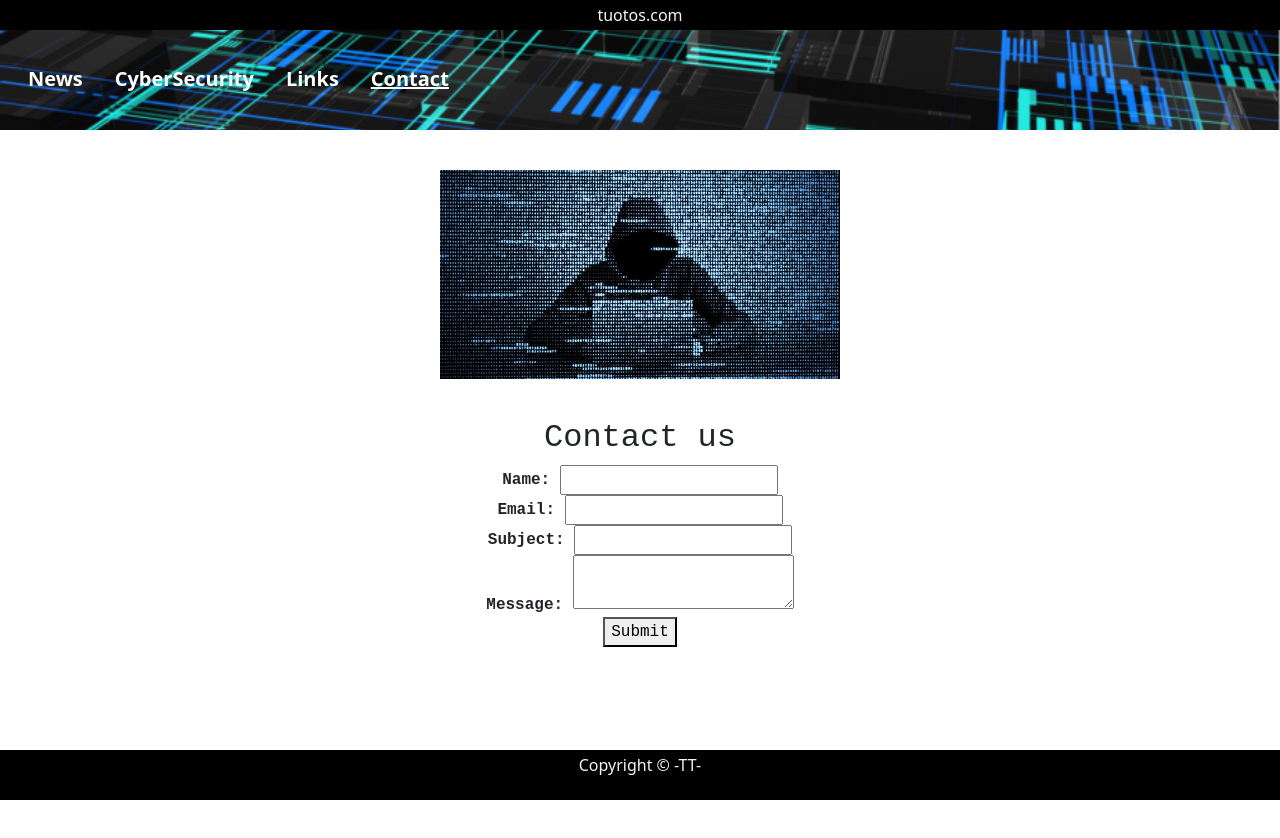
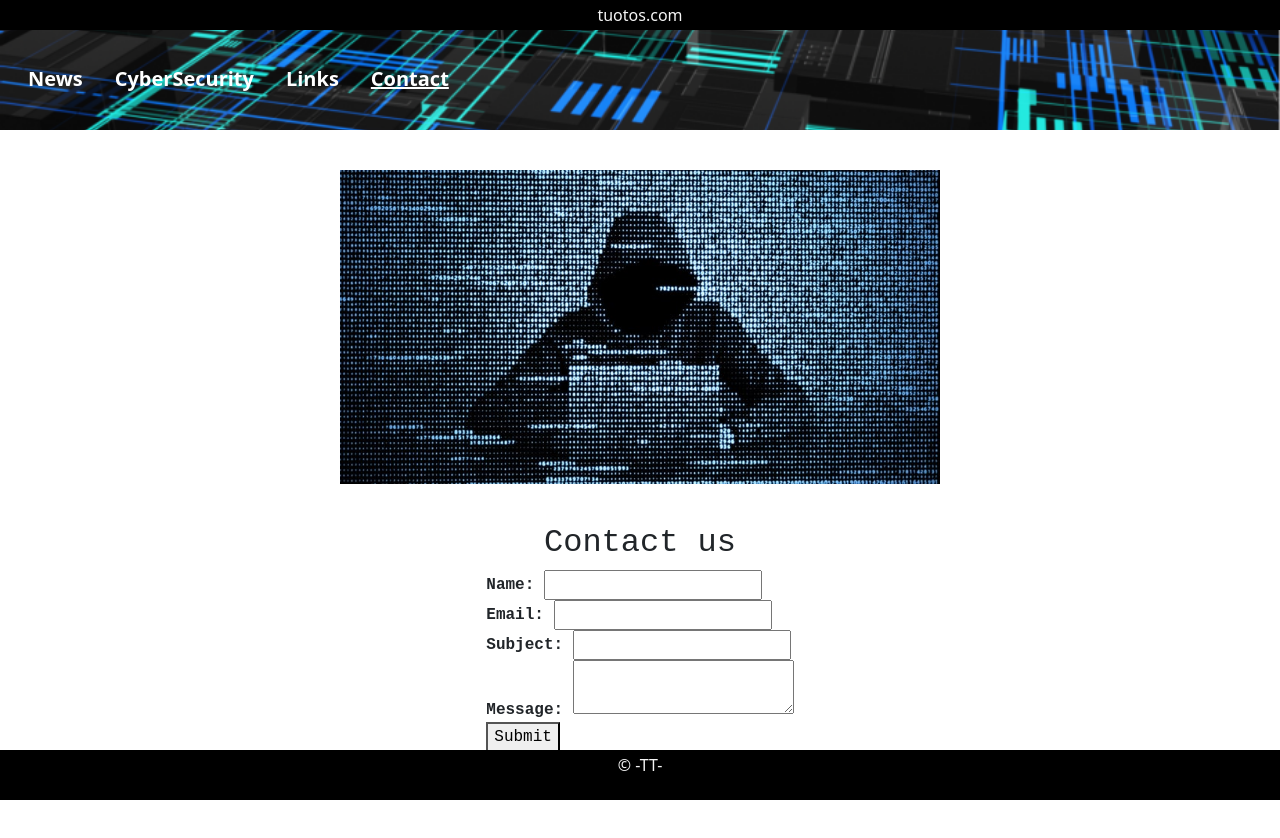
Before and after one commit to TiTo-hub/tuotos, a plain HTML site: page fourth.html in a window 1280 px wide. Before the commit the page ends 800 px from the top, so only its background shows below. Drawn offline with nearby package versions, Linux system fonts and the light colour scheme.

Commit message:
Add files via upload

```diff
--- a/fourth.html
+++ b/fourth.html
@@ -31,16 +31,16 @@
     </div>
     <div>
         <figure class="kuva">
-            <img src="hooded.jpg" alt="Hooded" style="width: 600px; width: 400px" class="kuva">
+            <img src="hooded.jpg" alt="Hooded" style="width: 600px;" class="kuva">
         </figure>
     </div>
     <div class="content-container">
         <div class="hoo2">
             <h2>Contact us</h2>
         </div>
-            <div class="contact-form">
+        <div class="contact-form">
+            <form action="#" method="POST">
                 <div>
-                <form action="#" method="POST">
                     <label for="name">Name:</label>
                     <input type="text" id="name" name="name" required>
                 </div>
@@ -58,12 +58,12 @@
                 </div>
                 <div>
                     <button type="submit">Submit</button>
-                  </form>
                 </div>
-            </div>
+            </form>
         </div>
+    </div>
     <div>
-        <footer>Copyright &copy; -TT-</footer>
+        <footer>&copy; -TT-</footer>
     </div>
 </body>
 </html>
```
Also changed, not shown: third.html (+1 -0 lines).
